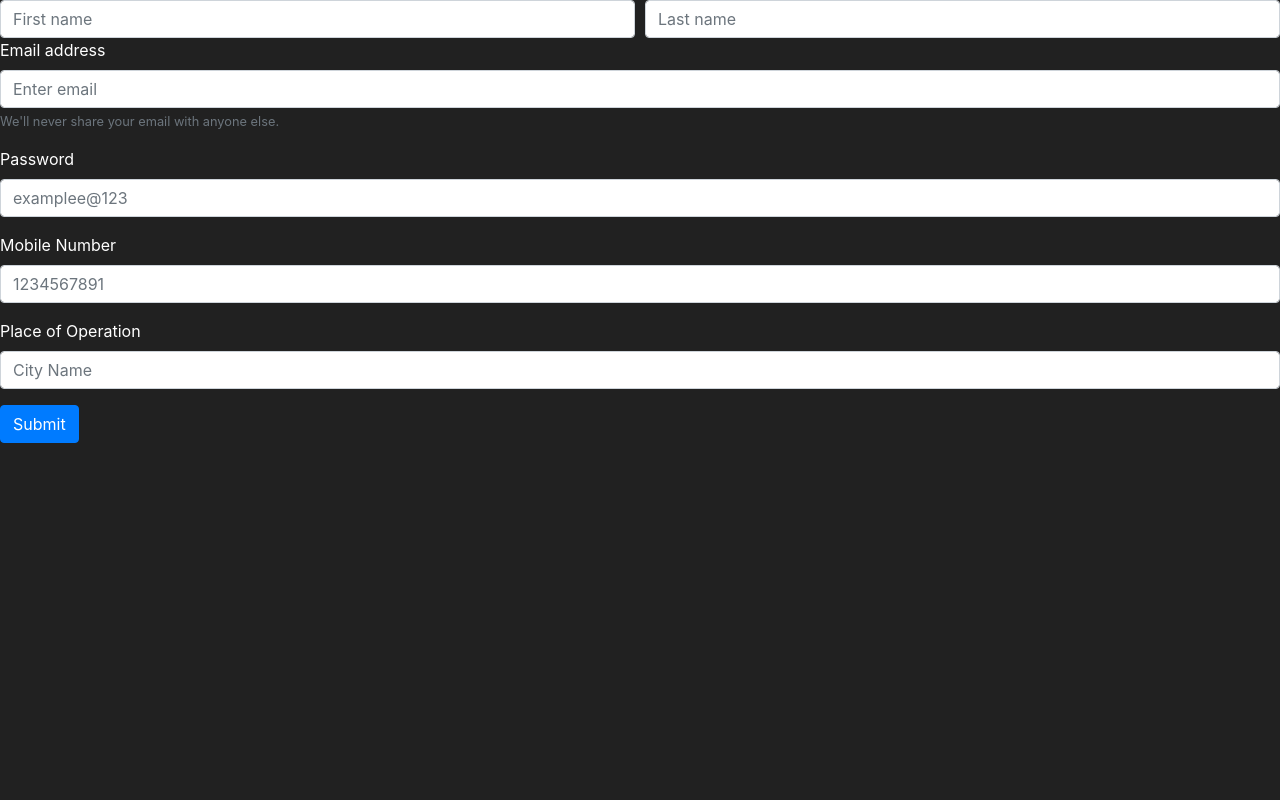
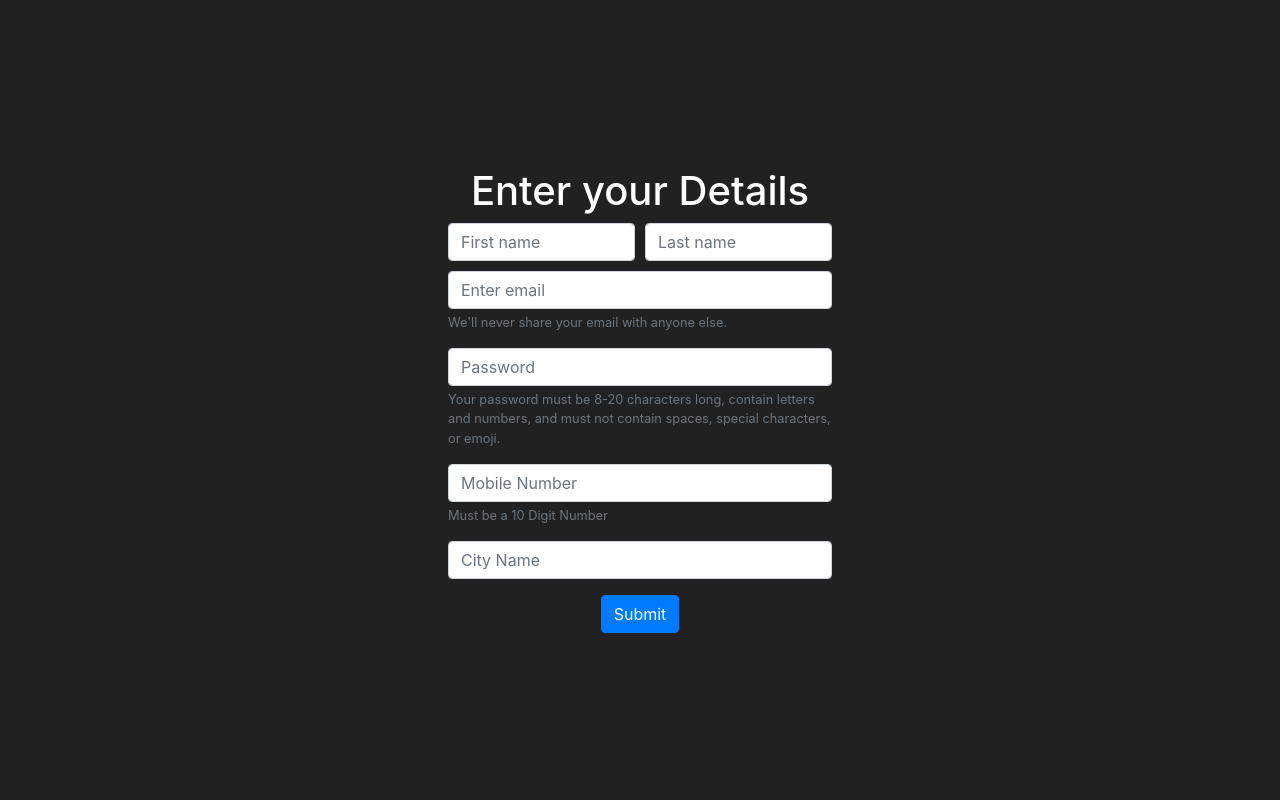
Before and after one commit to vibhorag101/ECommerce-Grocery-Store, a Flask app: page /sellerRegister in a window 1280 px wide. Shown: the part 56-856 px from the top of the page. Before the commit the page ends 499 px from the top, so only its background shows below. Run offline with Flask 2, Linux system fonts and the light colour scheme; parts of the project's set-up code (start-up, migrations or seed data) failed here and were passed over.

Commit message:
Done all the forms

```diff
--- a/market/templates/sellerRegister.html
+++ b/market/templates/sellerRegister.html
@@ -4,8 +4,12 @@
 {% endblock %}
 
 {% block content %}
-<div>
+<div class ="d-flex justify-content-center align-items-center min-vh-100" >
+<div style="max-width: 30%;">
 <form method ="POST" action="">
+  <h1 class="text-center">
+    Enter your Details
+  </h1>
     <div class="form-row">
         <div class="col">
           <input type="text" class="form-control" placeholder="First name" name="First_Name">
@@ -15,26 +19,29 @@
         </div>
     </div>
 
-    <div class="form-group">
-      <label for="exampleInputEmail1">Email address</label>
+    <div class="form-group" style="padding-top: 10px;">
       <input type="email" class="form-control" id="exampleInputEmail1" aria-describedby="emailHelp" placeholder="Enter email"
       name = "Email">
       <small id="emailHelp" class="form-text text-muted">We'll never share your email with anyone else.</small>
     </div>
     <div class="form-group">
-      <label for="exampleInputPassword1">Password</label>
-      <input type="password" class="form-control" id="exampleInputPassword1" placeholder="examplee@123" name="Password">
+      <input type="password" class="form-control" id="exampleInputPassword1" placeholder="Password" name="Password">
+      <small id="passwordHelpBlock" class="form-text text-muted">
+        Your password must be 8-20 characters long, contain letters and numbers, and must not contain spaces, special characters, or emoji.
+      </small>
     </div>
     <div class="form-group">
-      <label for="formGroupExampleInput">Mobile Number</label>
-      <input type="text" class="form-control" id="formGroupExampleInput" placeholder="1234567891" name="Phone_Number">
+      <input type="text" class="form-control" id="formGroupExampleInput" placeholder="Mobile Number" name="Phone_Number">
+      <small id="emailHelp" class="form-text text-muted">Must be a 10 Digit Number</small>
     </div>
     <div class="form-group">
-        <label for="formGroupExampleInput">Place of Operation</label>
         <input type="text" class="form-control" id="formGroupExampleInput" placeholder="City Name" name="Place_Of_Operation">
       </div>
-    <button type="submit" class="btn btn-primary">Submit</button>
+      <div class="text-center">
+        <button type="submit" class="btn btn-primary">Submit</button>
+      </div>
   </form>
+</div>
 </div>
 
 
```
Also changed, not shown: market/templates/adminRegister.html (+14 -6 lines).
